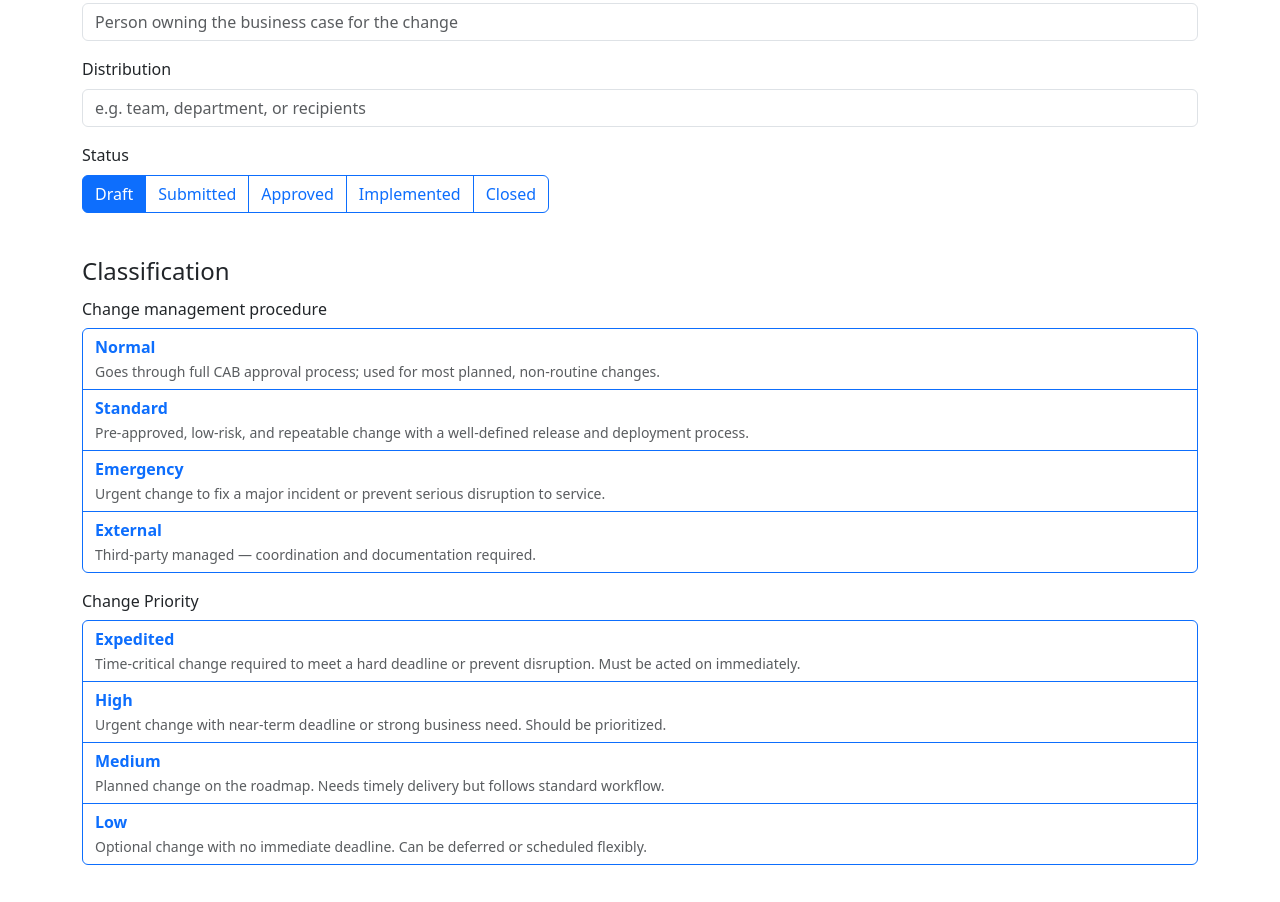
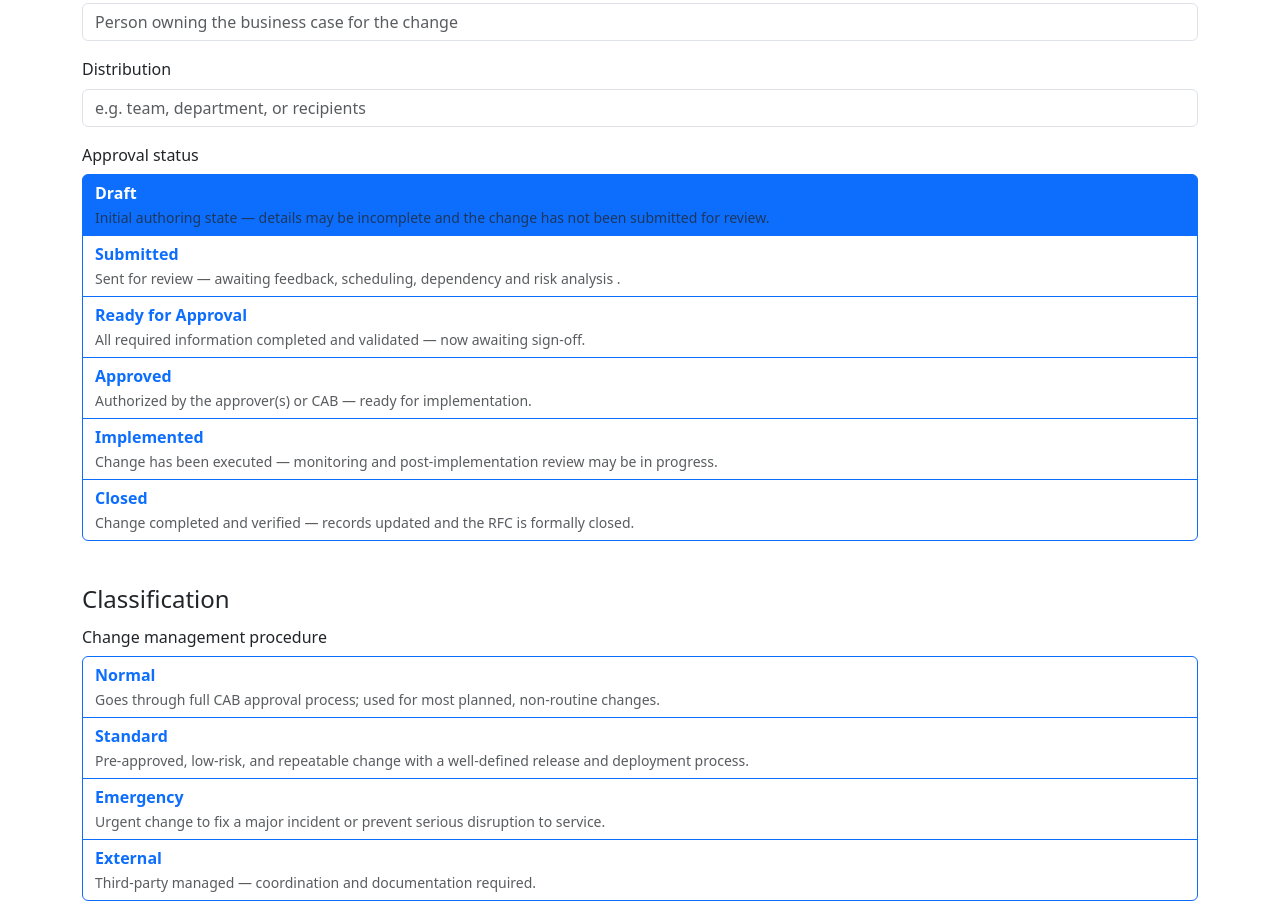
Before and after one commit to jvestman/gitsm, a plain HTML site: page rfc.html in a window 1280 px wide. Shown: the part 932-1834 px from the top of the page. Drawn offline with nearby package versions, Linux system fonts and the light colour scheme.

Commit message:
Improved approval status

```diff
--- a/rfc.html
+++ b/rfc.html
@@ -114,27 +114,49 @@
                         placeholder="e.g. team, department, or recipients">
                 </div>
                 <div class="mb-3">
-                    <label class="form-label d-block">Status</label>
-                    <div class="btn-group" role="group" aria-label="Status">
+                    <label class="form-label">Approval status</label>
+                    <div class="btn-group-vertical w-100" role="group" aria-label="Status">
                         <input type="radio" class="btn-check" name="status" id="statusDraft" value="Draft"
                             autocomplete="off" checked>
-                        <label class="btn btn-outline-primary" for="statusDraft">Draft</label>
+                        <label class="btn btn-outline-primary text-start" for="statusDraft">
+                            <strong>Draft</strong><br>
+                            <small class="text-muted">Initial authoring state — details may be incomplete and the change has not been submitted for review.</small>
+                        </label>
 
                         <input type="radio" class="btn-check" name="status" id="statusSubmitted" value="Submitted"
                             autocomplete="off">
-                        <label class="btn btn-outline-primary" for="statusSubmitted">Submitted</label>
+                        <label class="btn btn-outline-primary text-start" for="statusSubmitted">
+                            <strong>Submitted</strong><br>
+                            <small class="text-muted">Sent for review — awaiting feedback, scheduling, dependency and risk analysis .</small>
+                        </label>
+
+                        <input type="radio" class="btn-check" name="status" id="statusReadyApproval" value="Ready for Approval"
+                            autocomplete="off">
+                        <label class="btn btn-outline-primary text-start" for="statusReadyApproval">
+                            <strong>Ready for Approval</strong><br>
+                            <small class="text-muted">All required information completed and validated — now awaiting sign-off.</small>
+                        </label>
 
                         <input type="radio" class="btn-check" name="status" id="statusApproved" value="Approved"
                             autocomplete="off">
-                        <label class="btn btn-outline-primary" for="statusApproved">Approved</label>
+                        <label class="btn btn-outline-primary text-start" for="statusApproved">
+                            <strong>Approved</strong><br>
+                            <small class="text-muted">Authorized by the approver(s) or CAB — ready for implementation.</small>
+                        </label>
 
                         <input type="radio" class="btn-check" name="status" id="statusImplemented" value="Implemented"
                             autocomplete="off">
-                        <label class="btn btn-outline-primary" for="statusImplemented">Implemented</label>
+                        <label class="btn btn-outline-primary text-start" for="statusImplemented">
+                            <strong>Implemented</strong><br>
+                            <small class="text-muted">Change has been executed — monitoring and post-implementation review may be in progress.</small>
+                        </label>
 
                         <input type="radio" class="btn-check" name="status" id="statusClosed" value="Closed"
                             autocomplete="off">
-                        <label class="btn btn-outline-primary" for="statusClosed">Closed</label>
+                        <label class="btn btn-outline-primary text-start" for="statusClosed">
+                            <strong>Closed</strong><br>
+                            <small class="text-muted">Change completed and verified — records updated and the RFC is formally closed.</small>
+                        </label>
                     </div>
                 </div>
             </fieldset>
```
